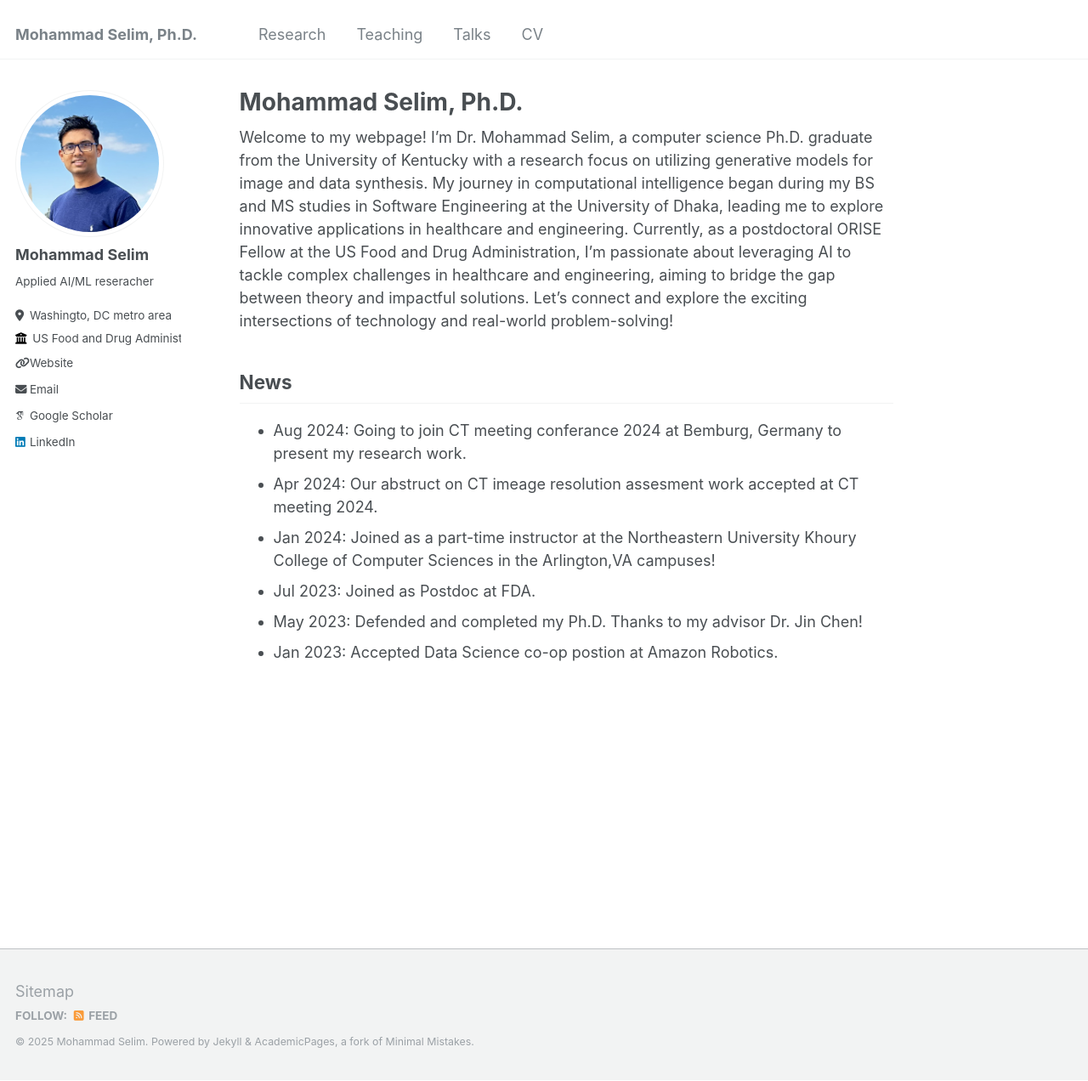
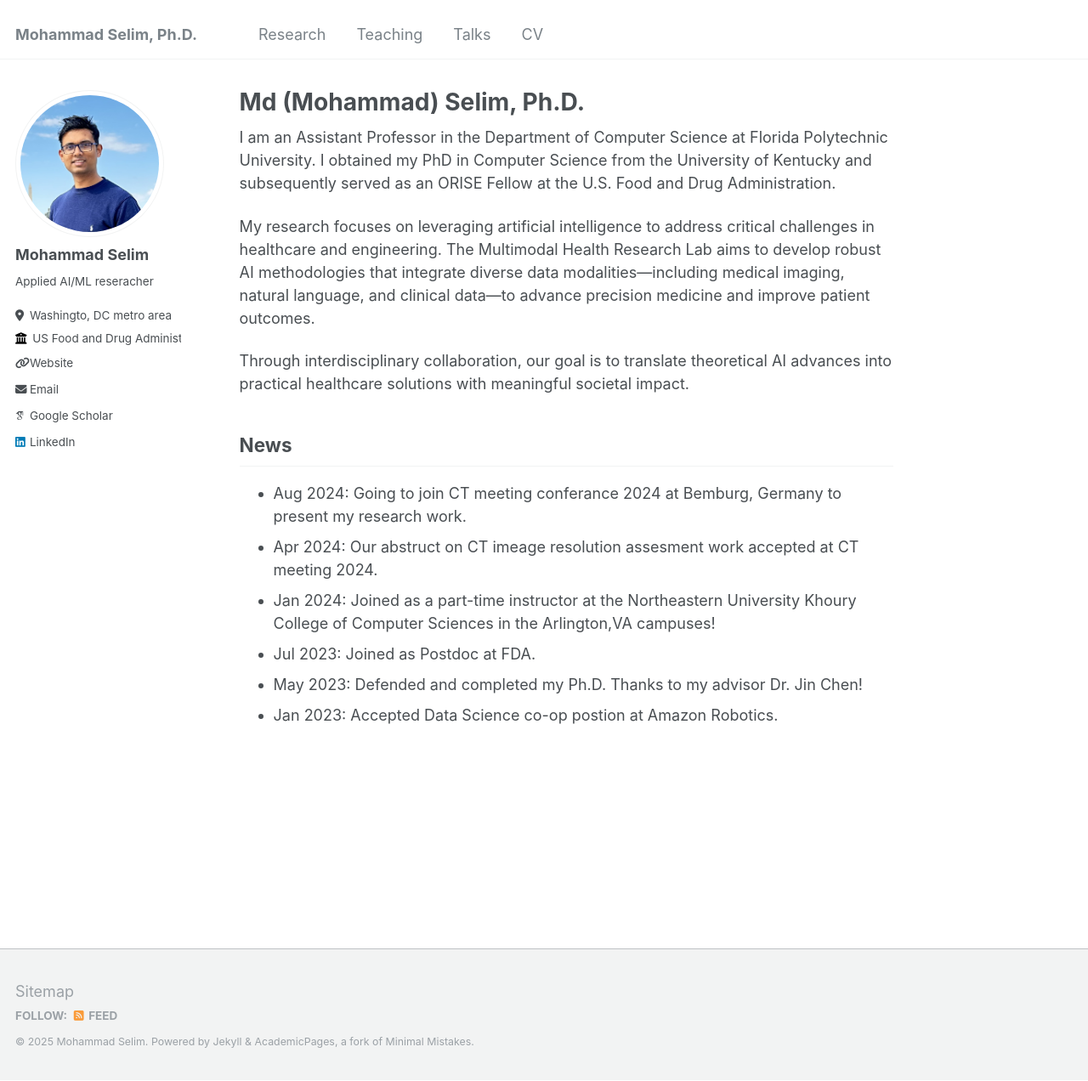
Before and after one commit to selimmd/selimmd.github.io, a Jekyll site: the page built from _pages/about.md, in a window 1280 px wide and 1272 px high. Shown: the whole window at 85% size. Built offline with Jekyll 4.4.1, drawn with Linux system fonts in a browser that asks for light colours; some web fonts are replaced.

Commit message:
Update about.md

```diff
--- a/_pages/about.md
+++ b/_pages/about.md
@@ -1,6 +1,6 @@
 ---
 permalink: /
-title: "Mohammad Selim, Ph.D."
+title: "Md (Mohammad) Selim, Ph.D."
 excerpt: "About me"
 author_profile: true
 redirect_from:
@@ -8,7 +8,11 @@ redirect_from:
   - about.html
 ---
 
-Welcome to my webpage! I'm Dr. Mohammad Selim, a computer science Ph.D. graduate from the University of Kentucky with a research focus on utilizing generative models for image and data synthesis. My journey in computational intelligence began during my BS and MS studies in Software Engineering at the University of Dhaka, leading me to explore innovative applications in healthcare and engineering. Currently, as a postdoctoral ORISE Fellow at the US Food and Drug Administration, I'm passionate about leveraging AI to tackle complex challenges in healthcare and engineering, aiming to bridge the gap between theory and impactful solutions. Let's connect and explore the exciting intersections of technology and real-world problem-solving!
+I am an Assistant Professor in the Department of Computer Science at Florida Polytechnic University. I obtained my PhD in Computer Science from the University of Kentucky and subsequently served as an ORISE Fellow at the U.S. Food and Drug Administration.
+
+My research focuses on leveraging artificial intelligence to address critical challenges in healthcare and engineering. The Multimodal Health Research Lab aims to develop robust AI methodologies that integrate diverse data modalities—including medical imaging, natural language, and clinical data—to advance precision medicine and improve patient outcomes.
+
+Through interdisciplinary collaboration, our goal is to translate theoretical AI advances into practical healthcare solutions with meaningful societal impact.
 
 
 
```
